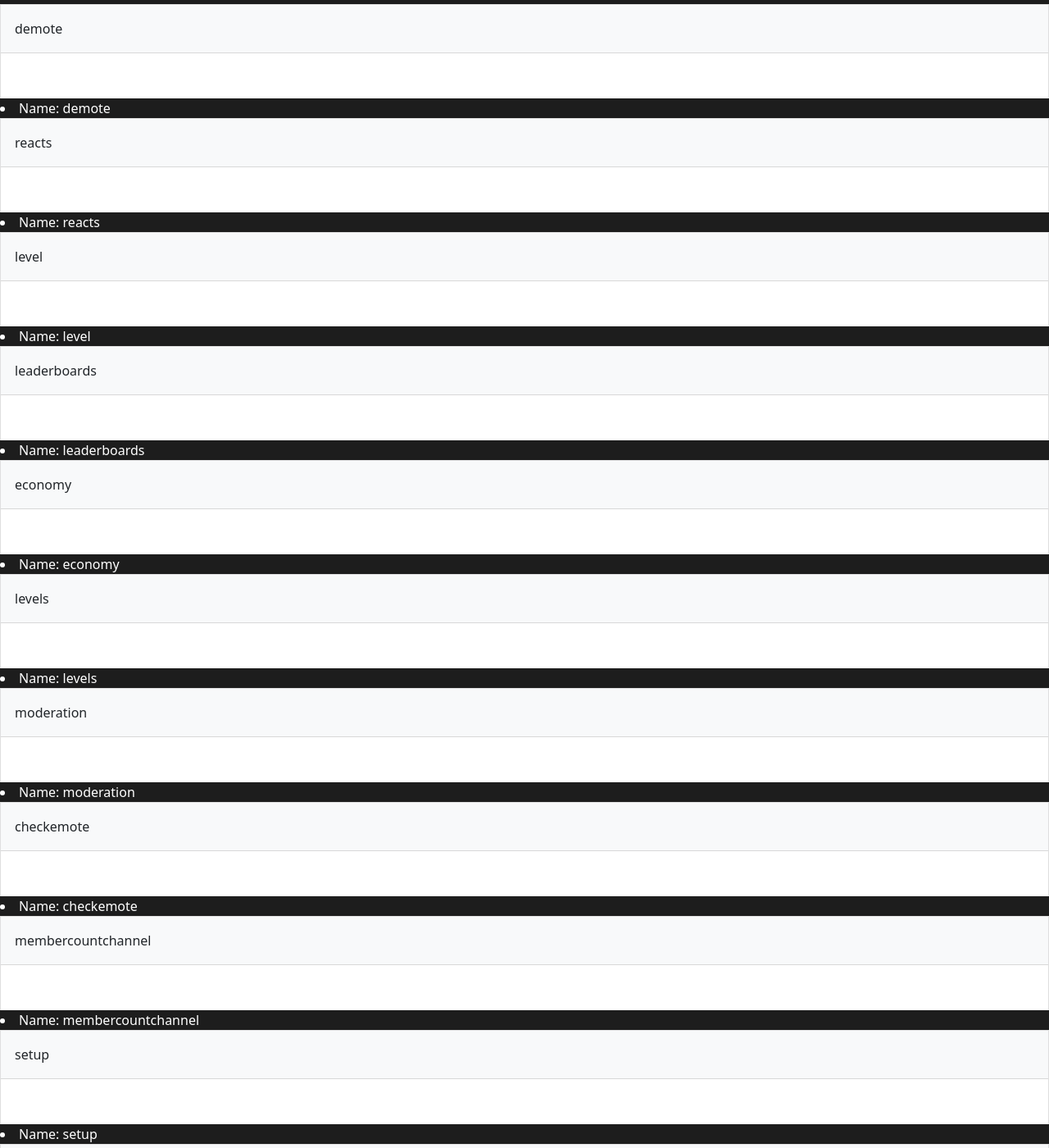
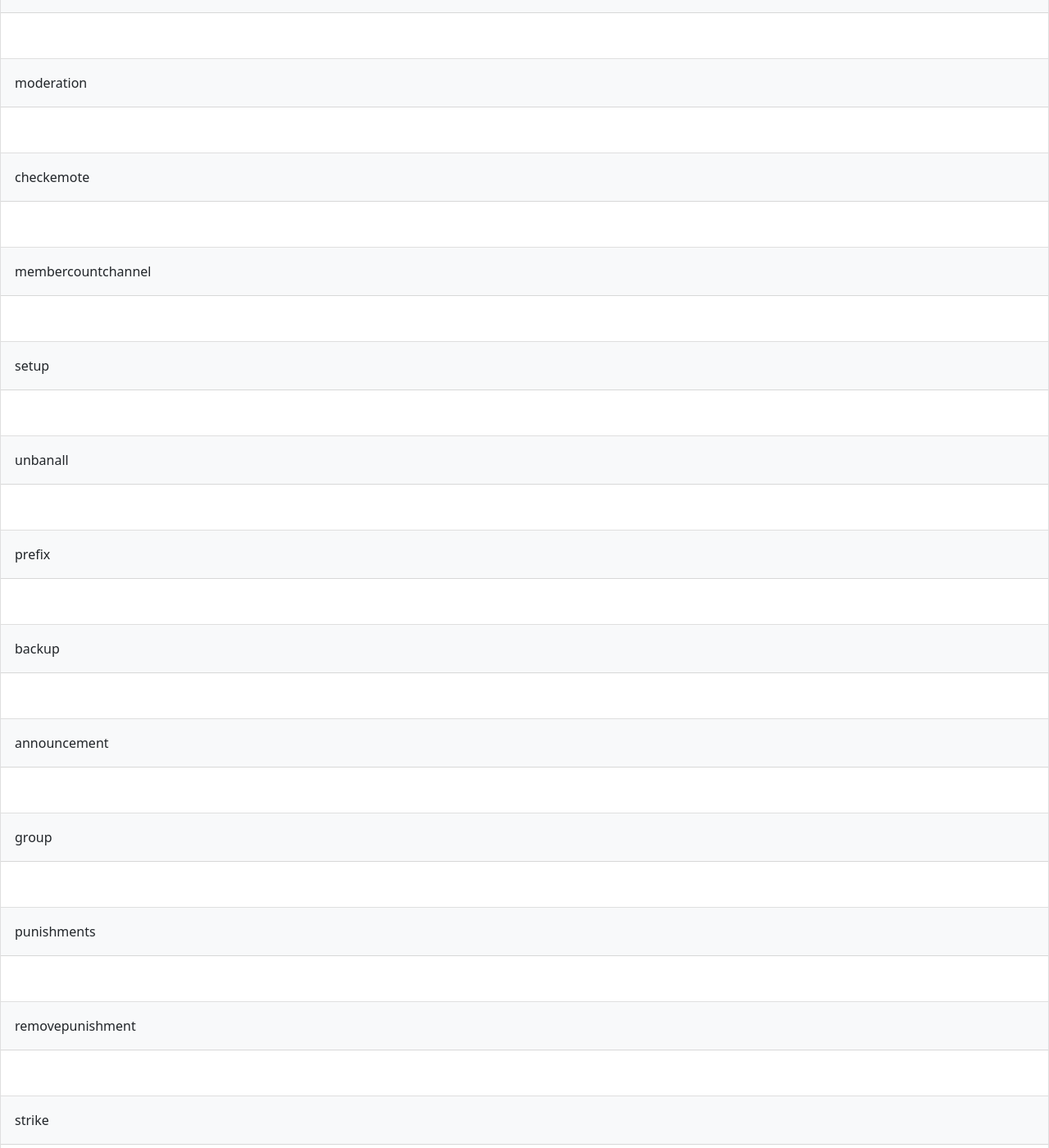
Before and after one commit to Tides/tides.github.io, a Jekyll site: the page built from isla.html, in a window 1280 px wide and 1400 px high, scrolled down 3667 px. Shown: the whole window at 82% size. Built offline with Jekyll 4.4.1, drawn with Linux system fonts in a browser that asks for light colours; some of the changed text lies outside the part shown.

Commit message:
Update isla.html

```diff
--- a/isla.html
+++ b/isla.html
@@ -23,6 +23,5 @@ layout: default
       </div>
     </div>
   </div>
-  <li>Name: {{ command.name }}</li>
   {% endfor %}
 </div>
```
